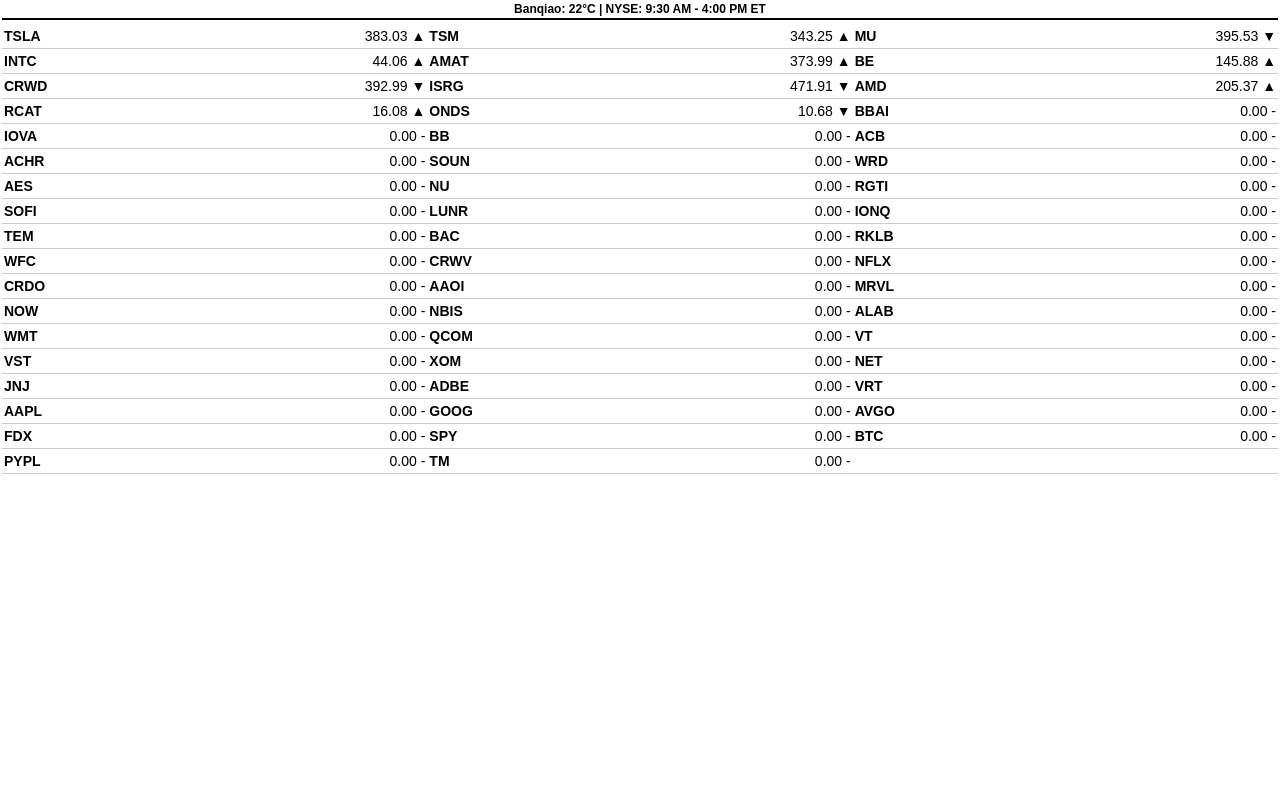
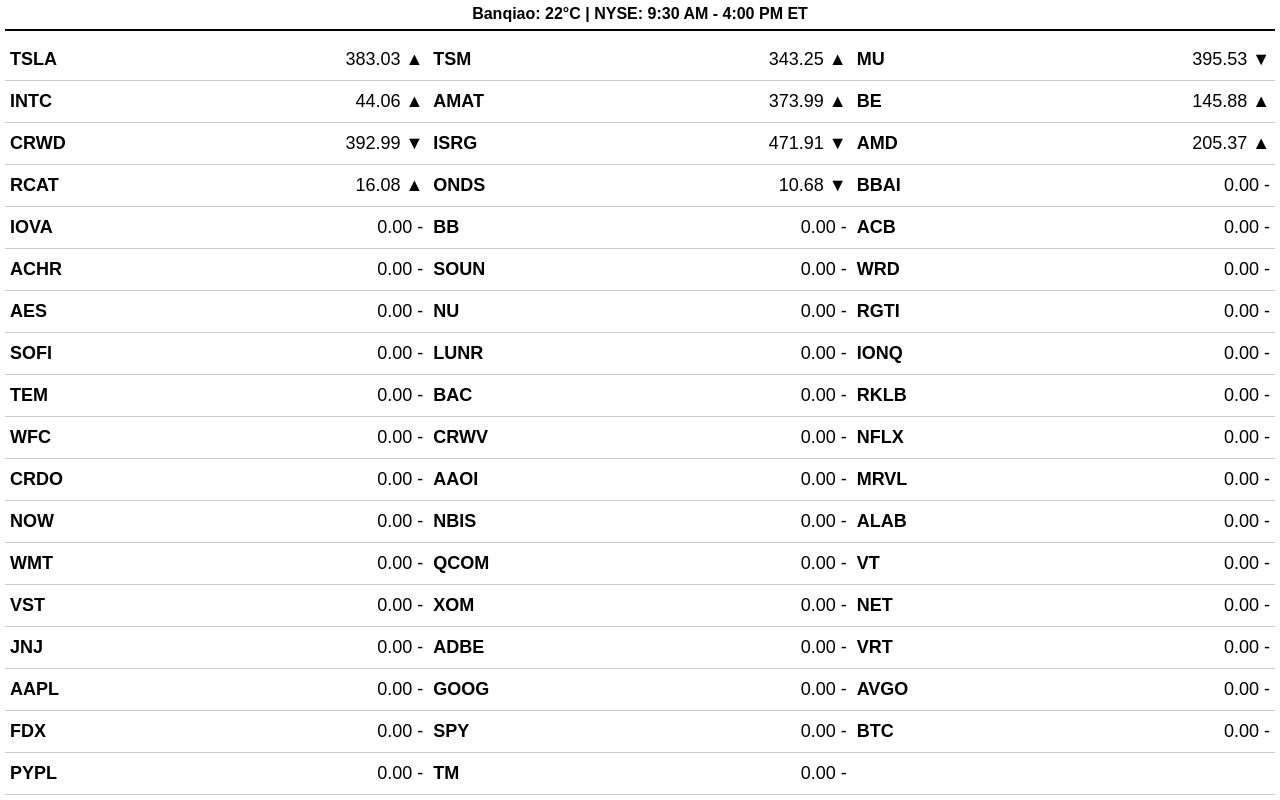
Before and after one commit to samuelchang0726/project_kindle_p3, a plain HTML site: page kindle.html in a window 1280 px wide. Drawn offline with Linux system fonts and the light colour scheme.

Commit message:
Update kindle.html
just make font a bit bigger

```diff
--- a/kindle.html
+++ b/kindle.html
@@ -4,12 +4,14 @@
   <meta name="viewport" content="width=device-width, initial-scale=1.0, maximum-scale=1.0, user-scalable=no" />
   <meta http-equiv="refresh" content="300">
   <style>
-    body { font-family: sans-serif; font-size: 14px; margin: 2px; background: white; color: black; }
+    /* Increased font sizes and padding for better readability */
+    body { font-family: sans-serif; font-size: 18px; margin: 5px; background: white; color: black; }
     table { width: 100%; border-collapse: collapse; }
-    td { padding: 4px 2px; border-bottom: 1px solid #ccc; width: 33%; }
-    .ticker { font-weight: bold; display: inline-block; width: 45px; }
+    /* Added more padding (10px) to give the rows breathing room */
+    td { padding: 10px 5px; border-bottom: 1px solid #ccc; width: 33.3%; }
+    .ticker { font-weight: bold; display: inline-block; }
     .price { float: right; }
-    .banner { font-size: 12px; font-weight: bold; margin-bottom: 4px; border-bottom: 2px solid black; padding-bottom: 2px; text-align: center;}
+    .banner { font-size: 16px; font-weight: bold; margin-bottom: 8px; border-bottom: 2px solid black; padding-bottom: 6px; text-align: center;}
   </style>
 </head>
 <body>
```
